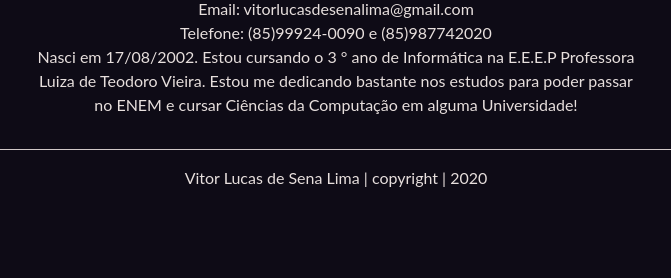
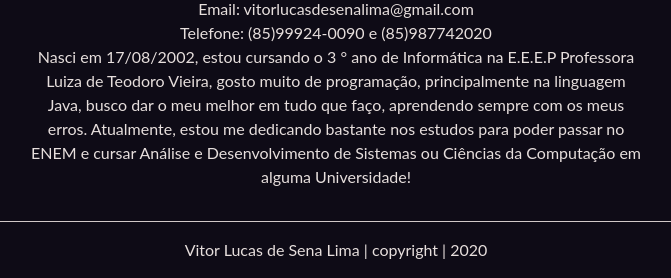
Before and after one commit to SenaVitor/SenaVitor.github.io, a plain HTML site: page index.html in a window 1280 px wide. Shown: the part 7654-7932 px from the top of the page, without its empty margins (304-975 px from the left). Before the commit the page ends 7860 px from the top, so only its background shows below. Drawn offline with Linux system fonts and the light colour scheme.

Commit message:
atualizando descrição

```diff
--- a/index.html
+++ b/index.html
@@ -1104,7 +1104,7 @@
 			<li>Email: vitorlucasdesenalima@gmail.com</li>
 		    			<li>Telefone: (85)99924-0090 e (85)987742020</li>
 		    		<p>
-		    			Nasci em 17/08/2002. Estou cursando o 3 ° ano de Informática na E.E.E.P Professora Luiza de Teodoro Vieira. Estou me dedicando bastante nos estudos para poder passar no ENEM e cursar Ciências da Computação em alguma Universidade!
+		    			Nasci em 17/08/2002, estou cursando o 3 ° ano de Informática na E.E.E.P Professora Luiza de Teodoro Vieira, gosto muito de programação, principalmente na linguagem Java, busco dar o meu melhor em tudo que faço, aprendendo sempre com os meus erros. Atualmente, estou me dedicando bastante nos estudos para poder passar no ENEM e cursar Análise e Desenvolvimento de Sistemas ou Ciências da Computação em alguma Universidade!
 		    		</p>
 		    	</ul>
 	   		</div>
```
